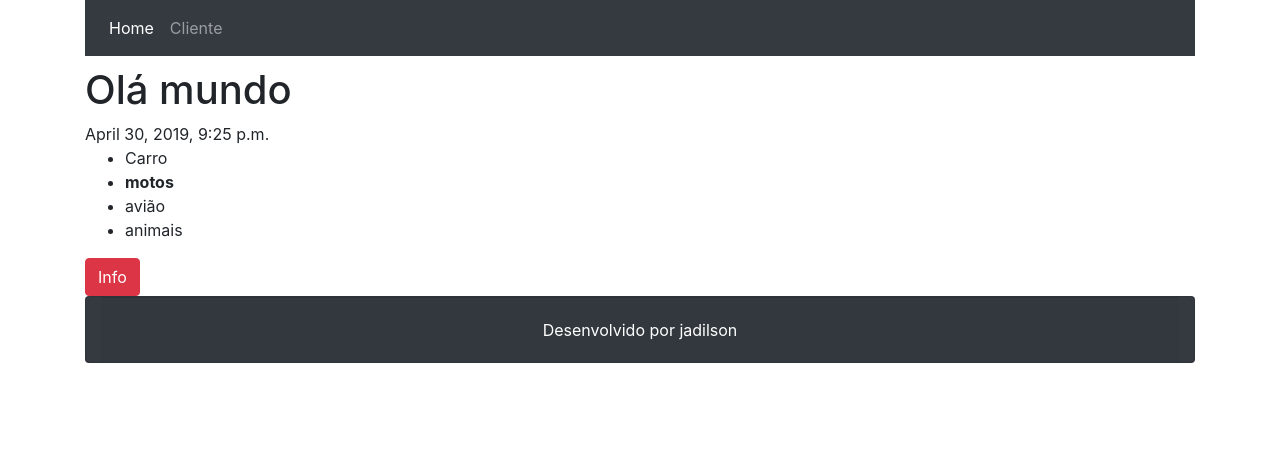
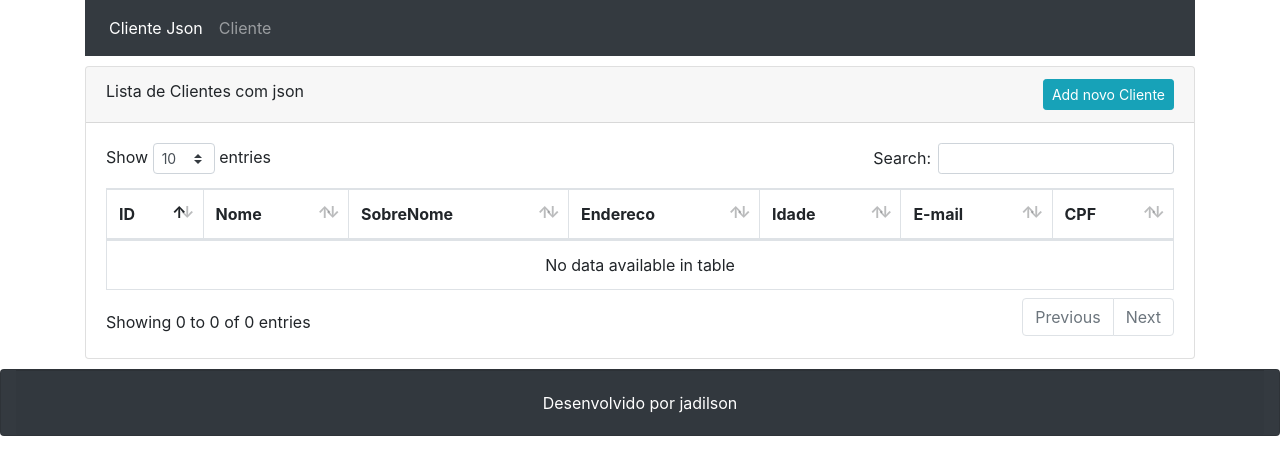
Before and after one commit to jadilson12/crud_django, a Django app: page / in a window 1280 px wide. Shown: the top 475 px of the page. Run offline with Django 3.2, Linux system fonts and the light colour scheme; data that the repository does not hold is empty; parts of the project's set-up code (start-up, migrations or seed data) failed here and were passed over; some libraries are stand-ins or nearby versions.

Commit message:
get Cliente ultilizando json

```diff
--- a/cliente/templates/base.html
+++ b/cliente/templates/base.html
@@ -9,6 +9,7 @@
 
         <!-- Materializes-->
     <link href="https://fonts.googleapis.com/icon?family=Material+Icons" rel="stylesheet">
+{#  <link rel="stylesheet" href="https://cdnjs.cloudflare.com/ajax/libs/twitter-bootstrap/4.1.1/css/bootstrap.css">#}
 
     <!-- Required meta tags -->
     <meta charset="utf-8">
@@ -34,8 +35,6 @@
   <script src="{% static 'js/bootstrap.min.js' %}"></script>
   <script src="{% static 'js/jquery.dataTables.min.js' %}"></script>
   <script src="{% static 'js/dataTables.bootstrap4.min.js' %}"></script>
-
-  {% block js %}{% endblock %}
-
+{% block js %}{% endblock %}
 </body>
 </html>
--- a/cliente/templates/home.html
+++ b/cliente/templates/home.html
@@ -1,25 +1,56 @@
 {% extends 'base.html' %}
-
-{% block title %} Sejam bem vindo a página - principal {% endblock %}
+{% load static  %}
+{% block title %} Clientes com json{% endblock %}
 
 {% block main %}
-    <div class="container">
-
+<div class="card card-top">
+    <div class="card-header">
+      <div class="row">
+        <div class="col-3 mr-auto">
+                  Lista de Clientes com json
+            </div>
+                <div class="col-auto">
+                  <a role="button" class="btn btn-sm btn-primary" href="{% url 'NovoCliente' %}">Add novo Cliente</a>
+                </div>
+            </div>
+        </div>
+    <div class="card-body">
+      <table id="clientes" class="table table-hover table-bordered" style="width:100%" >
+              <thead>
+                <tr>
+                  <th>ID</th>
+                  <th>Nome</th>
+                  <th>SobreNome</th>
+                  <th>Endereco</th>
+                  <th>Idade</th>
+                  <th>E-mail</th>
+                  <th>CPF</th>
+                </tr>
+              </thead>
+          </table>
     </div>
-        <h1>Olá mundo</h1>
-    {{ agora }}
-
-    <ul>
-    {% for diverso in diversos %}
-        {% if diverso == "motos" %}
-           <li><b>{{ diverso }}</b></li>
-        {% else %}
-            <li>{{ diverso}}</li>
-        {% endif %}
-
-    {%endfor%}
-    </ul>
-
-<button class="btn btn-danger" type="button">Info</button>
+</div>
+    </div>
+</div>
 
 {% endblock %}
+
+
+{% block js %}
+    <script>
+        $(document).ready( function () {
+          $('#clientes').DataTable({
+            "ajax": "/clientes/json",
+            "columns": [
+                {"data":"id"},
+                {"data":"nome"},
+                {"data":"sobrenome"},
+                {"data":"endereco"},
+                {"data":"idade"},
+                {"data":"email"},
+                {"data":"cpf"}
+            ]
+          });
+        });
+    </script>
+{% endblock %}
--- a/cliente/templates/navbar.html
+++ b/cliente/templates/navbar.html
@@ -6,11 +6,11 @@
   <div class="collapse navbar-collapse " id="navbarSupportedContent">
     <ul class="navbar-nav mr-auto">
       <li class="nav-item active">
-        <a class="nav-link" href="{% url 'home' %}">Home <span class="sr-only">(current)</span></a>
+        <a class="nav-link" href="{% url 'home' %}">Cliente Json <span class="sr-only">(current)</span></a>
       </li>
       <li class="nav-item">
         <a class="nav-link" href="{% url 'clientes' %}">Cliente</a>
       </li>
-
+    </ul>
   </div>
 </nav>
--- a/cliente/views.py
+++ b/cliente/views.py
@@ -1,3 +1,4 @@
+from django.http import JsonResponse
 from django.shortcuts import render, redirect
 from .form import *
 import datetime
@@ -49,3 +50,10 @@ def delete_cliente(request, pk):
     clientes = Cliente.objects.get(pk=pk)
     clientes.delete()
     return redirect('clientes')
+
+
+def cliente_json(request):
+    clientes = Cliente.objects.all()
+    data = [cliente.to_dirc_Json() for cliente in clientes]
+    reponse = {'data': data}
+    return JsonResponse(reponse)
--- a/crud/urls.py
+++ b/crud/urls.py
@@ -23,6 +23,7 @@ urlpatterns = [
     path('admin/', admin.site.urls),
     path('', home, name='home'),
     path('clientes/', clientes, name='clientes'),
+    path('clientes/json', cliente_json, name='clientes_json'),
     path('clientes/novo', novo_cliente, name='NovoCliente'),
     path('clientes/update/<int:pk>', update_cliente, name='UpdateCliente'),
     path('clientes/delete/<int:pk>', delete_cliente, name='DeleteCliente'),
```
Also changed, not shown: cliente/models.py (+13 -0 lines), cliente/templates/clientes.html (+5 -10 lines).
